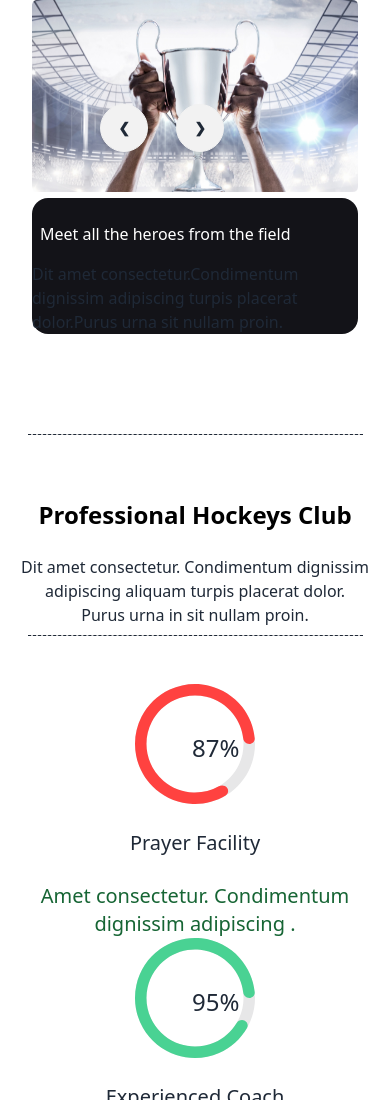
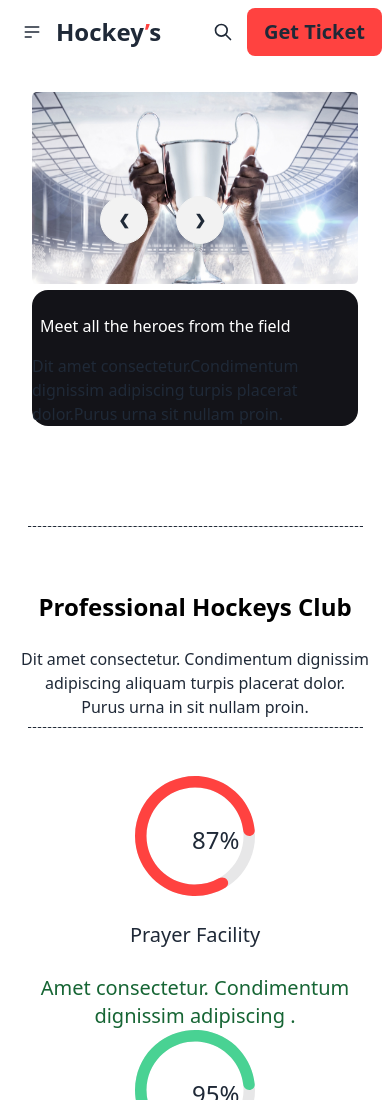
Before and after one commit to Abdullah6979/assigment-3, a plain HTML site: page index.html in a window 390 px wide. Shown: the top 1100 px of the page. Drawn offline with nearby package versions, Linux system fonts and the light colour scheme.

Commit message:
navbar added

```diff
--- a/index.html
+++ b/index.html
@@ -42,6 +42,49 @@
 
 <body class=".manrope">
     <header>
+        <!-- navbar start -->
+        <div class="lg:w-[1170px] h-7 mx-auto mb-16">
+            <div class="navbar bg-base-100">
+                <div class="navbar-start">
+
+                    <div class="dropdown flex lg:gap-48">
+                        <div tabindex="0" role="button" class="btn btn-ghost btn-circle lg:hidden sm:visible">
+                            <svg xmlns="http://www.w3.org/2000/svg" class="h-5 w-5" fill="none" viewBox="0 0 24 24"
+                                stroke="currentColor">
+                                <path stroke-linecap="round" stroke-linejoin="round" stroke-width="2"
+                                    d="M4 6h16M4 12h16M4 18h7" />
+                            </svg>
+                        </div>
+                        <div>
+                            <h2 class=" lg:text-4xl text-2xl font-bold mt-2">Hockey<span
+                                    class="text-[#FF4240]">’</span>s</h2>
+                        </div>
+
+                        <ul tabindex="0"
+                            class="menu menu-sm dropdown-content mt-3 z-[1] p-2 shadow bg-base-100 rounded-box w-52">
+                            <li><a>Homepage</a></li>
+                            <li><a>Portfolio</a></li>
+                            <li><a>About</a></li>
+                        </ul>
+                    </div>
+                </div>
+
+                <div class="navbar-end">
+                    <button class="btn btn-ghost btn-circle">
+                        <svg xmlns="http://www.w3.org/2000/svg" class="h-5 w-5" fill="none" viewBox="0 0 24 24"
+                            stroke="currentColor">
+                            <path stroke-linecap="round" stroke-linejoin="round" stroke-width="2"
+                                d="M21 21l-6-6m2-5a7 7 0 11-14 0 7 7 0 0114 0z" />
+                        </svg>
+                    </button>
+                    <div class="navbar-center">
+                        <a class="btn btn-ghost text-xl bg-[#FF4240]">Get Ticket</a>
+                    </div>
+
+                </div>
+            </div>
+        </div>
+        <!-- navbar end -->
 
         <!-- banner section start -->
         <div class="container mx-auto lg:px-24 px-8 relative ">
```
